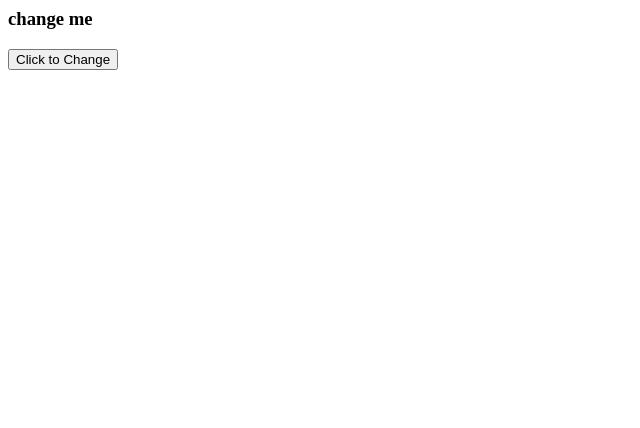
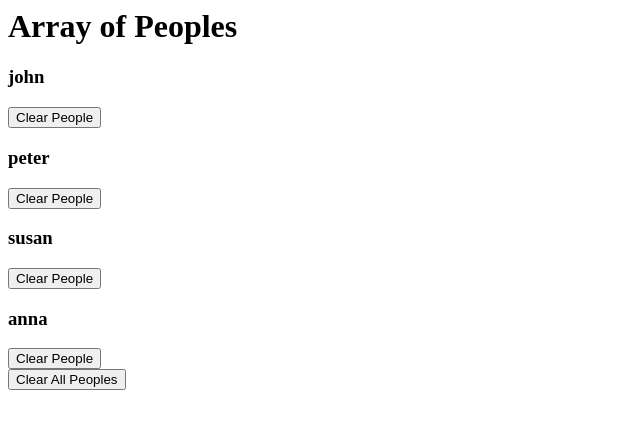
Before and after one commit to Alidhuniya/react-hooks-2020-learning, a React app: page / in a window 1280 px wide. Shown: the top 428 px of the page, without its empty margins (0-640 px from the left). Built offline with nearby package versions, Linux system fonts and the light colour scheme.

Commit message:
array of data - useState

```diff
--- a/src/App.js
+++ b/src/App.js
@@ -1,23 +1,34 @@
 import React, { useState, useEffect, Fragment } from 'react';
 
  const App = () => {
-   const [value, setValue] = useState("change me");
+   const [peoples, setPeoples] = useState ([
+    { id: 1, name: 'john' },
+    { id: 2, name: 'peter' },
+    { id: 3, name: 'susan' },
+    { id: 4, name: 'anna' },
+   ])
 
-   const handleClick = () => {
-    //  if(value === "change me") {
-    //    setValue("changed");
-    //  }
-    //  else {
-    //    setValue("don't changed");
-    //  }
-
-     value ? setValue("changed") : setValue("don't change")
+   const removePeople = (id) => {
+     let peopleRemoved = peoples.filter((person) => person.id !== id);
+     setPeoples(peopleRemoved);
    }
 
   return (
     <Fragment>
-    <h3>{value}</h3>
-    <button type="button" onClick={handleClick}>Click to Change</button>
+   <h1>Array of Peoples</h1>
+   {
+     peoples.map(people => {
+       const { id, name } = people;
+       return (
+         <div key={id}>
+          <h3>{name}</h3>
+          <button type="button" onClick={() => removePeople(id)}>Clear People</button>
+         </div>
+
+       )
+     })
+   }
+   <button type="button" onClick={() => setPeoples([])}>Clear All Peoples</button>
     </Fragment>
 
   );
```
